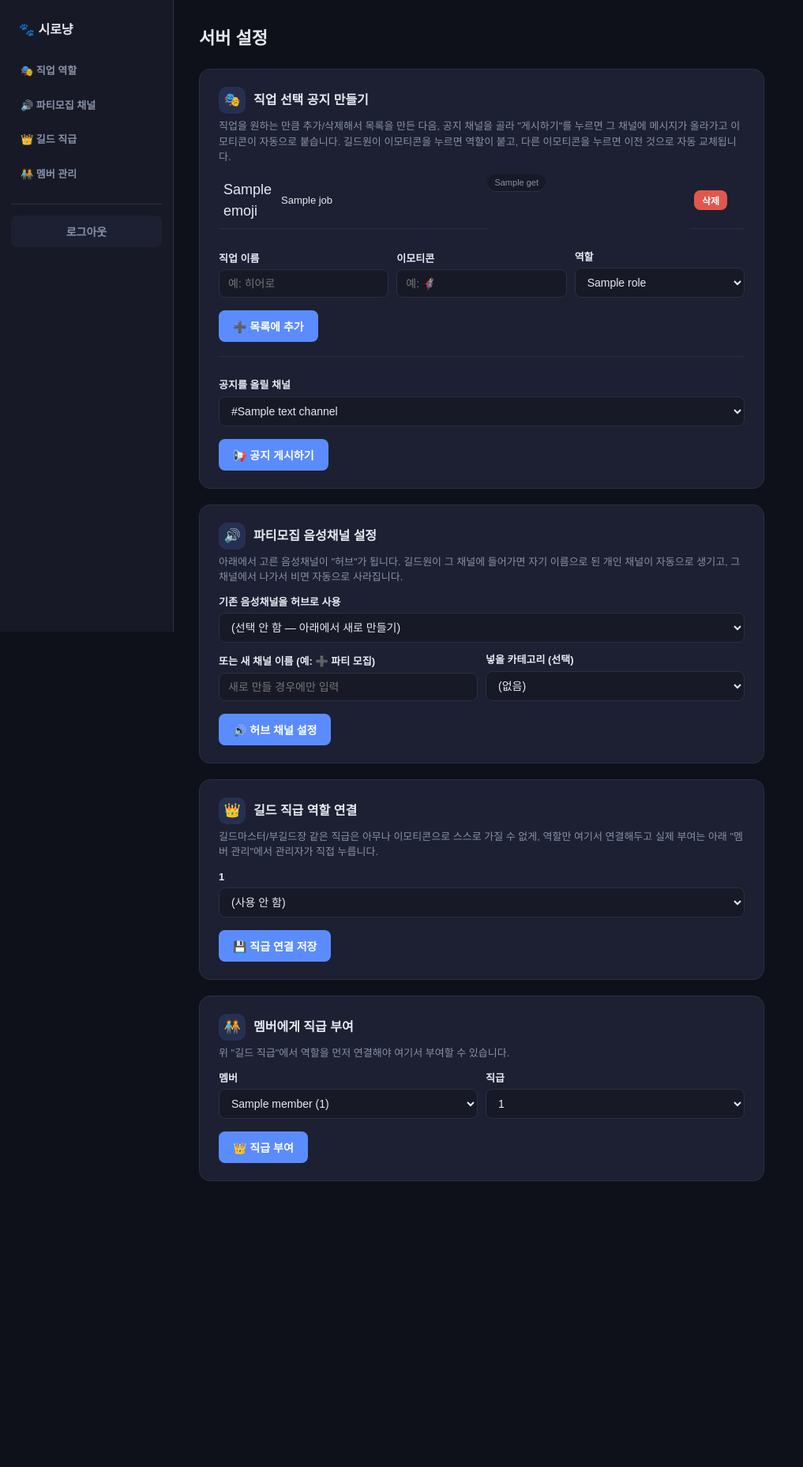
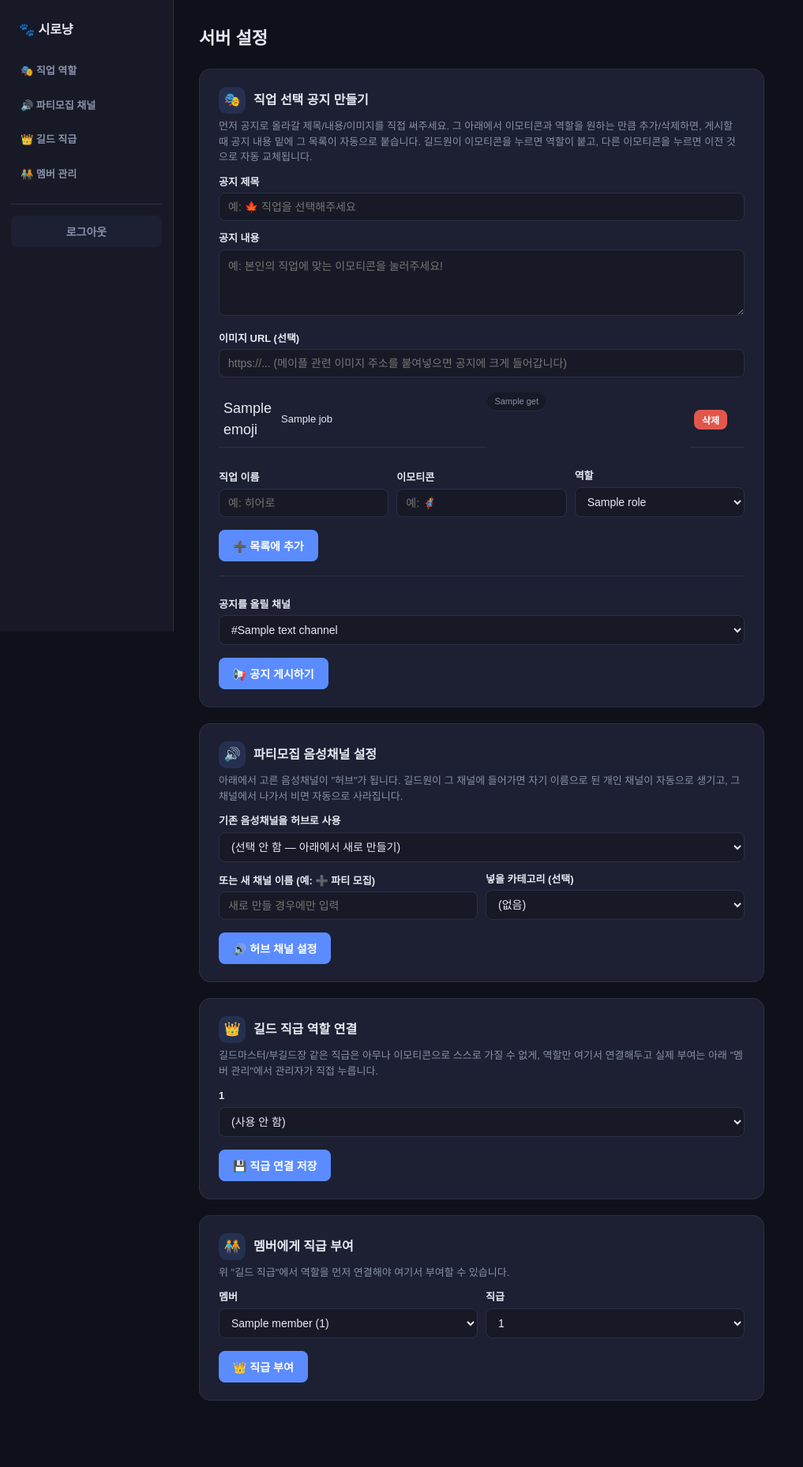
Before and after one commit to SirohaKR/Siro_bot, a Flask app: template web/templates/settings.html in a window 1280 px wide. Shown: the whole page at 79% size, without its empty margins (0-1017 px from the left). Before the commit the page ends 1496 px from the top, so only its background shows below. Run offline with Flask 3, Linux system fonts and the light colour scheme; the visitor is signed in with stand-in values (Sample User, id 1); the template is opened without the code that fills it: most values are stand-ins (such as "Sample title", 1, 10 or a date in 2020).

Commit message:
공지 제목/본문/이미지를 직접 쓰는 방식으로 변경
MEE6처럼 관리자가 공지 제목/내용/이미지를 직접 작성하고, 그 아래에서
이모지-역할 목록만 추가/삭제하도록 순서와 폼을 재구성. 게시 시 작성한
내용 밑에 이모지-역할 목록이 자동으로 이어붙어서 임베드로 올라간다.
입력 중이던 공지 내용은 목록 추가/삭제로 새로고침돼도 유지되도록
숨은 필드 + 작은 JS로 값을 실어 보낸다.

Co-Authored-By: Claude Sonnet 5 <noreply@anthropic.com>

```diff
--- a/web/app.py
+++ b/web/app.py
@@ -115,9 +115,24 @@ def _load_guild_context(guild_id: int) -> dict:
         "members": sorted(members, key=lambda m: m["name"].lower()),
         "settings": settings,
         "job_list": settings.get("job_list", []),
+        "announcement_draft": settings.get("announcement_draft", {}),
         "guild_ranks": GUILD_RANKS,
         "rank_role_ids": rank_role_ids,
     }
+
+
+def _save_announcement_draft(guild_id: int) -> None:
+    """공지 제목/본문/이미지 입력값을 저장해둔다.
+
+    "목록에 추가"/"삭제"를 누를 때마다 페이지가 새로고침되는데, 그때 지금까지
+    입력해둔 공지 내용이 날아가지 않도록 매번 같이 저장해서 다시 채워 넣는다.
+    """
+    title = (request.form.get("title") or "").strip()
+    body = (request.form.get("body") or "").strip()
+    image_url = (request.form.get("image_url") or "").strip()
+    settings_store.update_guild_settings(
+        guild_id, announcement_draft={"title": title, "body": body, "image_url": image_url}
+    )
 
 
 @app.route("/guild/<int:guild_id>")
@@ -128,6 +143,8 @@ def guild_page(guild_id):
 @app.route("/guild/<int:guild_id>/jobs/add", methods=["POST"])
 def add_job(guild_id):
     """직업 목록에 한 줄 추가한다 (직업 이름 + 이모지 + 역할). 개수 제한 없음."""
+    _save_announcement_draft(guild_id)
+
     label = (request.form.get("label") or "").strip()
     emoji = (request.form.get("emoji") or "").strip()
     role_id = request.form.get("role_id")
@@ -138,12 +155,14 @@ def add_job(guild_id):
         job_list.append({"label": label, "emoji": emoji, "role_id": int(role_id)})
         settings_store.update_guild_settings(guild_id, job_list=job_list)
 
-    return redirect(url_for("guild_page", guild_id=guild_id))
+    return redirect(url_for("guild_page", guild_id=guild_id) + "#jobs")
 
 
 @app.route("/guild/<int:guild_id>/jobs/delete", methods=["POST"])
 def delete_job(guild_id):
     """직업 목록에서 한 줄을 뺀다."""
+    _save_announcement_draft(guild_id)
+
     index = request.form.get("index", type=int)
     settings = settings_store.get_guild_settings(guild_id)
     job_list = settings.get("job_list", [])
@@ -152,18 +171,24 @@ def delete_job(guild_id):
         job_list.pop(index)
         settings_store.update_guild_settings(guild_id, job_list=job_list)
 
-    return redirect(url_for("guild_page", guild_id=guild_id))
+    return redirect(url_for("guild_page", guild_id=guild_id) + "#jobs")
 
 
 @app.route("/guild/<int:guild_id>/job-roles", methods=["POST"])
 def post_job_roles(guild_id):
-    """지금까지 추가해둔 직업 목록으로 실제 공지 메시지를 올리고 이모지를 붙인다."""
+    """직접 쓴 공지 제목/본문/이미지 + 지금까지 추가해둔 직업 목록으로 실제 공지
+    메시지를 올리고, 그 밑에 이모지를 붙인다."""
     channel_id = int(request.form["channel_id"])
+    title = (request.form.get("title") or "").strip() or "공지"
+    body = (request.form.get("body") or "").strip()
+    image_url = (request.form.get("image_url") or "").strip()
+    _save_announcement_draft(guild_id)
+
     settings = settings_store.get_guild_settings(guild_id)
     job_list = settings.get("job_list", [])
 
     if not job_list:
-        return redirect(url_for("guild_page", guild_id=guild_id))
+        return redirect(url_for("guild_page", guild_id=guild_id) + "#jobs")
 
     emoji_to_role = {}
     lines = []
@@ -171,11 +196,15 @@ def post_job_roles(guild_id):
         emoji_to_role[job["emoji"]] = {"role_id": job["role_id"], "label": job["label"]}
         lines.append(f"{job['emoji']}  {job['label']}")
 
-    embed = {
-        "title": "🍁 직업을 선택해주세요",
-        "description": "아래 이모티콘을 누르면 해당 직업 역할이 자동으로 부여됩니다.\n\n" + "\n".join(lines),
-        "color": 0x57F287,
-    }
+    # 관리자가 직접 쓴 공지 내용 밑에, 어떤 이모지가 어떤 역할인지 목록을 이어 붙인다.
+    description = body
+    if lines:
+        description += ("\n\n" if description else "") + "\n".join(lines)
+
+    embed = {"title": title, "description": description, "color": 0x57F287}
+    if image_url:
+        embed["image"] = {"url": image_url}
+
     message = discord_api.send_message(channel_id, embed)
     for emoji in emoji_to_role:
         discord_api.add_reaction(channel_id, message["id"], emoji)
@@ -189,7 +218,7 @@ def post_job_roles(guild_id):
             "emoji_to_role": emoji_to_role,
         },
     )
-    return redirect(url_for("guild_page", guild_id=guild_id))
+    return redirect(url_for("guild_page", guild_id=guild_id) + "#jobs")
 
 
 @app.route("/guild/<int:guild_id>/rank-roles", methods=["POST"])
--- a/web/templates/base.html
+++ b/web/templates/base.html
@@ -71,7 +71,7 @@
     .card p.desc { color: var(--muted); font-size: 13px; margin: 6px 0 0; }
 
     label { display: block; font-size: 13px; margin: 12px 0 4px; font-weight: 600; color: var(--text); }
-    select, input[type=text], input[type=password] {
+    select, input[type=text], input[type=password], textarea {
       width: 100%;
       padding: 9px 11px;
       border: 1px solid var(--card-border);
@@ -79,6 +79,8 @@
       font-size: 14px;
       background: var(--panel);
       color: var(--text);
+      font-family: inherit;
+      resize: vertical;
     }
     select:focus, input:focus { outline: none; border-color: var(--accent); }
 
--- a/web/templates/settings.html
+++ b/web/templates/settings.html
@@ -54,20 +54,33 @@
         <h2>직업 선택 공지 만들기</h2>
       </div>
       <p class="desc">
-        직업을 원하는 만큼 추가/삭제해서 목록을 만든 다음, 공지 채널을 골라 "게시하기"를
-        누르면 그 채널에 메시지가 올라가고 이모티콘이 자동으로 붙습니다. 길드원이 이모티콘을
-        누르면 역할이 붙고, 다른 이모티콘을 누르면 이전 것으로 자동 교체됩니다.
+        먼저 공지로 올라갈 제목/내용/이미지를 직접 써주세요. 그 아래에서 이모티콘과
+        역할을 원하는 만큼 추가/삭제하면, 게시할 때 공지 내용 밑에 그 목록이 자동으로
+        붙습니다. 길드원이 이모티콘을 누르면 역할이 붙고, 다른 이모티콘을 누르면 이전
+        것으로 자동 교체됩니다.
       </p>
 
-      <table>
+      <label>공지 제목</label>
+      <input type="text" id="ann-title" placeholder="예: 🍁 직업을 선택해주세요"
+             value="{{ announcement_draft.title or '' }}">
+
+      <label>공지 내용</label>
+      <textarea id="ann-body" rows="4" placeholder="예: 본인의 직업에 맞는 이모티콘을 눌러주세요!">{{ announcement_draft.body or '' }}</textarea>
+
+      <label>이미지 URL (선택)</label>
+      <input type="text" id="ann-image" placeholder="https://... (메이플 관련 이미지 주소를 붙여넣으면 공지에 크게 들어갑니다)"
+             value="{{ announcement_draft.image_url or '' }}">
+
+      <table style="margin-top:18px;">
         {% for job in job_list %}
         <tr>
           <td style="width:36px;font-size:18px;">{{ job.emoji }}</td>
           <td>{{ job.label }}</td>
           <td class="tag">{{ roles_by_id.get(job.role_id, '(삭제된 역할)') }}</td>
           <td style="width:70px;">
-            <form method="post" action="{{ url_for('delete_job', guild_id=guild_id) }}">
+            <form method="post" action="{{ url_for('delete_job', guild_id=guild_id) }}" class="ann-carry">
               <input type="hidden" name="index" value="{{ loop.index0 }}">
+              <input type="hidden" name="title"><input type="hidden" name="body"><input type="hidden" name="image_url">
               <button type="submit" style="margin:0;background:var(--danger);padding:4px 10px;font-size:12px;">삭제</button>
             </form>
           </td>
@@ -77,7 +90,8 @@
         {% endfor %}
       </table>
 
-      <form method="post" action="{{ url_for('add_job', guild_id=guild_id) }}" style="margin-top:14px;">
+      <form method="post" action="{{ url_for('add_job', guild_id=guild_id) }}" class="ann-carry" style="margin-top:14px;">
+        <input type="hidden" name="title"><input type="hidden" name="body"><input type="hidden" name="image_url">
         <div class="row">
           <div>
             <label>직업 이름</label>
@@ -99,7 +113,8 @@
         <button type="submit">➕ 목록에 추가</button>
       </form>
 
-      <form method="post" action="{{ url_for('post_job_roles', guild_id=guild_id) }}" style="margin-top:18px;border-top:1px solid var(--card-border);padding-top:14px;">
+      <form method="post" action="{{ url_for('post_job_roles', guild_id=guild_id) }}" class="ann-carry" style="margin-top:18px;border-top:1px solid var(--card-border);padding-top:14px;">
+        <input type="hidden" name="title"><input type="hidden" name="body"><input type="hidden" name="image_url">
         <label>공지를 올릴 채널</label>
         <select name="channel_id" required>
           {% for c in text_channels %}
@@ -109,6 +124,19 @@
         <button type="submit" {% if not job_list %}disabled{% endif %}>📢 공지 게시하기</button>
       </form>
     </div>
+
+    <script>
+      // "목록에 추가"/"삭제"/"게시하기" 버튼 중 뭘 눌러도, 방금 위에서 쓴 공지
+      // 제목/내용/이미지가 그대로 그 요청에 실려가게 전송 직전에 값을 채워 넣는다.
+      // (페이지가 새로고침돼도 서버가 값을 기억했다가 다시 보여주도록)
+      document.querySelectorAll("form.ann-carry").forEach(function (form) {
+        form.addEventListener("submit", function () {
+          form.querySelector('[name="title"]').value = document.getElementById("ann-title").value;
+          form.querySelector('[name="body"]').value = document.getElementById("ann-body").value;
+          form.querySelector('[name="image_url"]').value = document.getElementById("ann-image").value;
+        });
+      });
+    </script>
 
     <div class="card" id="hub">
       <div class="card-title">
```
